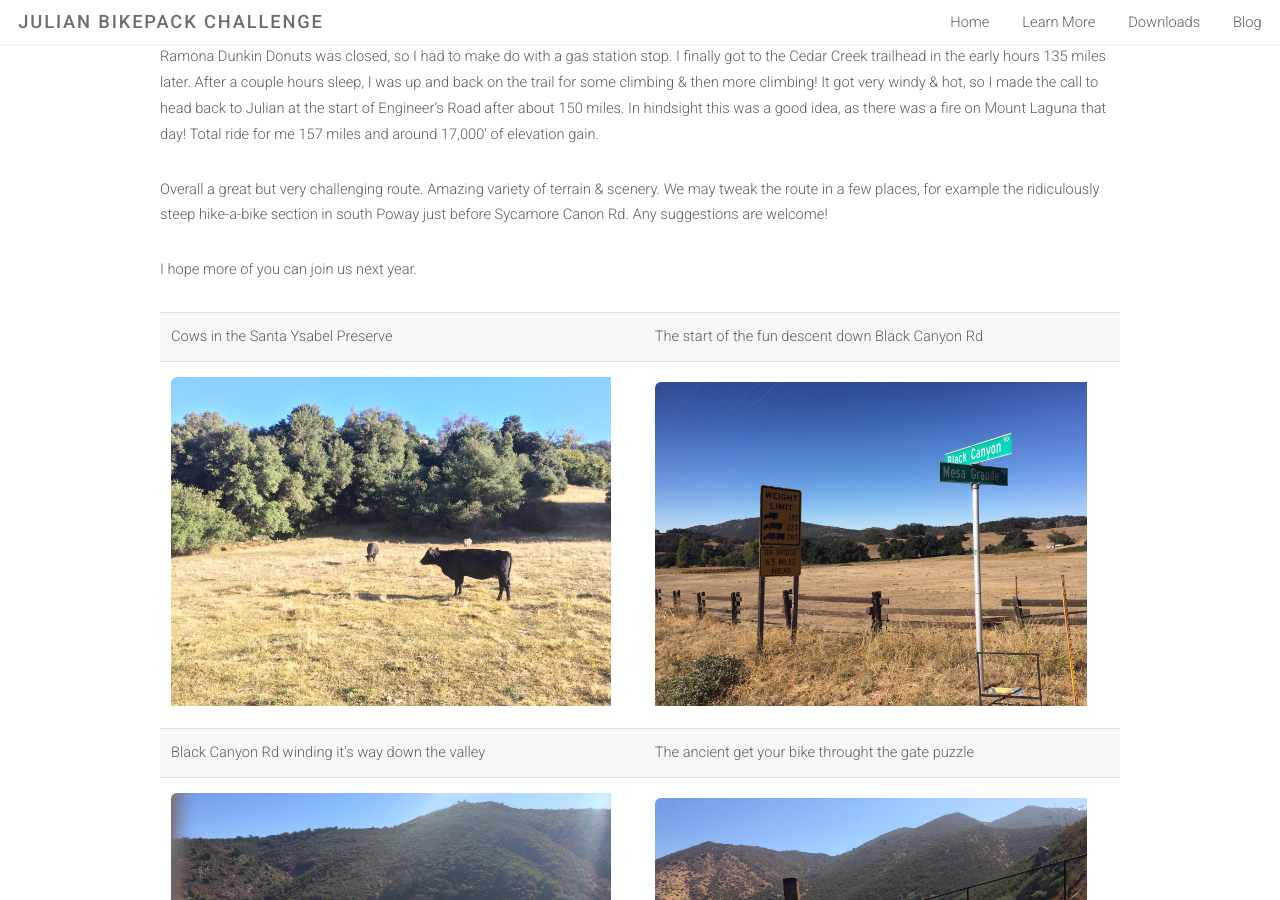
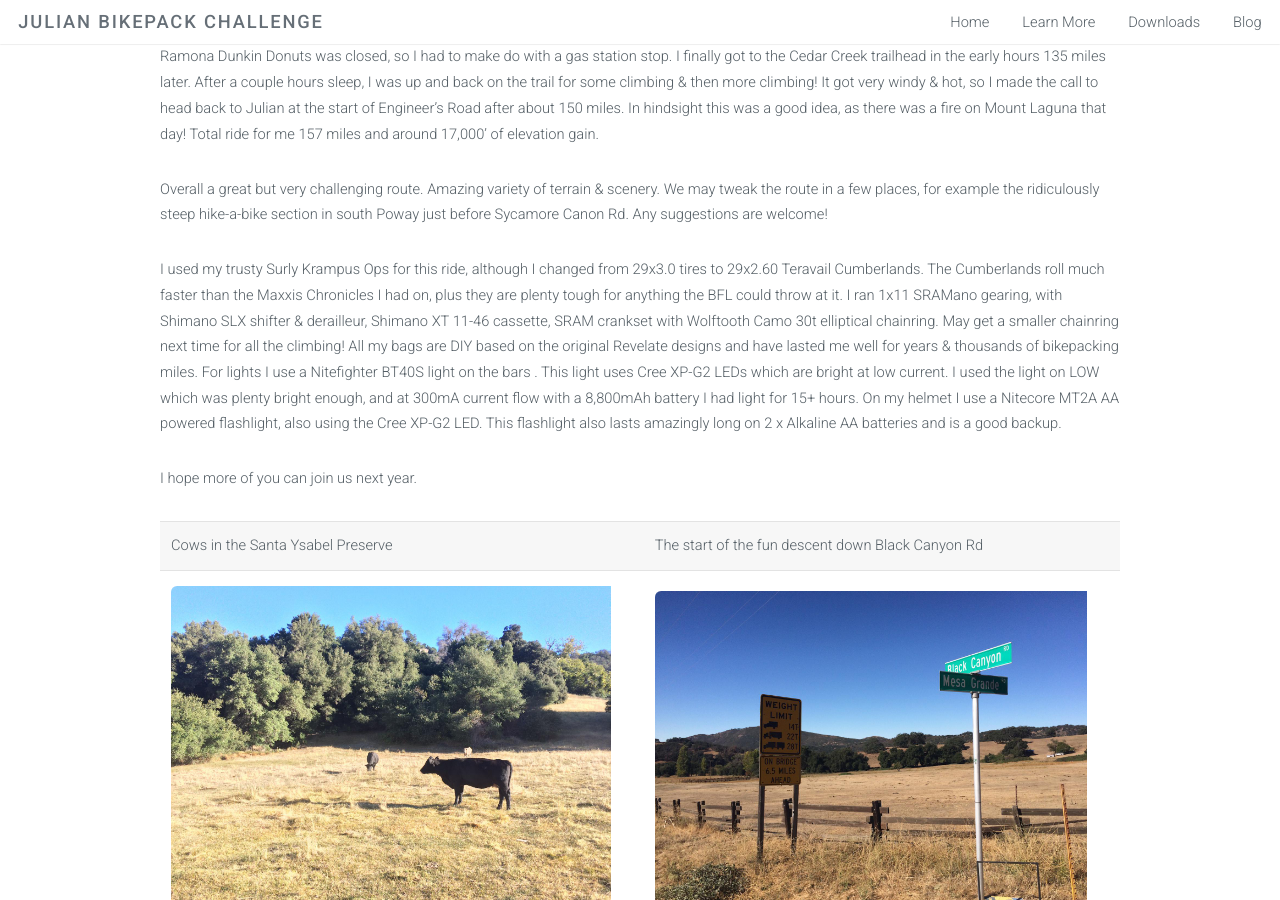
Before and after one commit to Nkawu/jbpc, a Jekyll site: the page built from _posts/2017-10-20-2017-JBPC-Recap.md, in a window 1280 px wide and 900 px high, scrolled down 1260 px. Built offline with Jekyll 4.4.1, drawn with Linux system fonts in a browser that asks for light colours.

Commit message:
Final blog post edits

```diff
--- a/_posts/2017-10-20-2017-JBPC-Recap.md
+++ b/_posts/2017-10-20-2017-JBPC-Recap.md
@@ -10,6 +10,8 @@ The group start on Friday morning turned into a solo affair with me off on an IT
 With my attempt, I made good time all the way down to to Del Mar on the Coast to Crest Trail. It was high tide unfortunately, so I didn't get to ride the beach this time. The section through south Poway was a lot harder than I remembered with 90 miles on my legs! Sadly by the time I made it to Ramona Dunkin Donuts was closed, so I had to make do with a gas station stop. I finally got to the Cedar Creek trailhead in the early hours 135 miles later. After a couple hours sleep, I was up and back on the trail for some climbing & then more climbing! It got very windy & hot, so I made the call to head back to Julian at the start of Engineer's Road after about 150 miles. In hindsight this was a good idea, as there was a fire on Mount Laguna that day! Total ride for me 157 miles and around 17,000' of elevation gain.
 
 Overall a great but very challenging route. Amazing variety of terrain & scenery. We may tweak the route in a few places, for example the ridiculously steep hike-a-bike section in south Poway just before Sycamore Canon Rd. Any suggestions are welcome!
+
+I used my trusty Surly Krampus Ops for this ride, although I changed from 29x3.0 tires to 29x2.60 Teravail Cumberlands. The Cumberlands roll much faster than the Maxxis Chronicles I had on, plus they are plenty tough for anything the BFL could throw at it. I ran 1x11 SRAMano gearing, with Shimano SLX shifter &amp; derailleur, Shimano XT 11-46 cassette, SRAM crankset with Wolftooth Camo 30t elliptical chainring. May get a smaller chainring next time for all the climbing! All my bags are DIY based on the original Revelate designs and have lasted me well for years &amp; thousands of bikepacking miles. For lights I use a Nitefighter BT40S light on the bars . This light uses Cree XP-G2 LEDs which are bright at low current. I used the light on LOW which was plenty bright enough, and at 300mA current flow with a 8,800mAh battery I had light for 15+ hours. On my helmet I use a Nitecore MT2A AA powered flashlight, also using the Cree XP-G2 LED. This flashlight also lasts amazingly long on 2 x Alkaline AA batteries and is a good backup.
 
 I hope more of you can join us next year.
 
```
